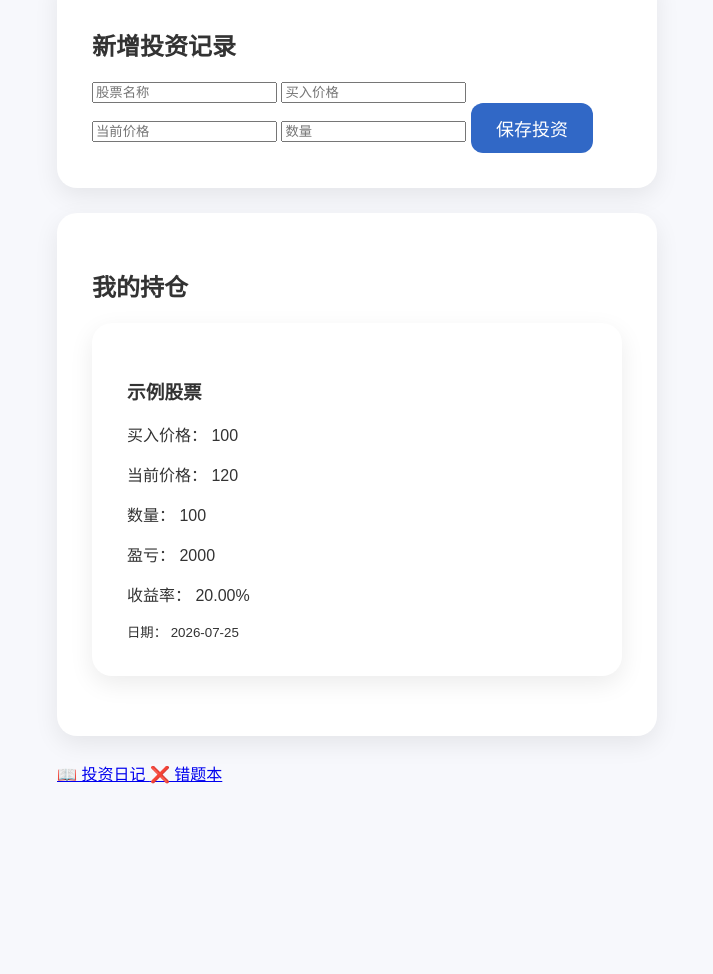
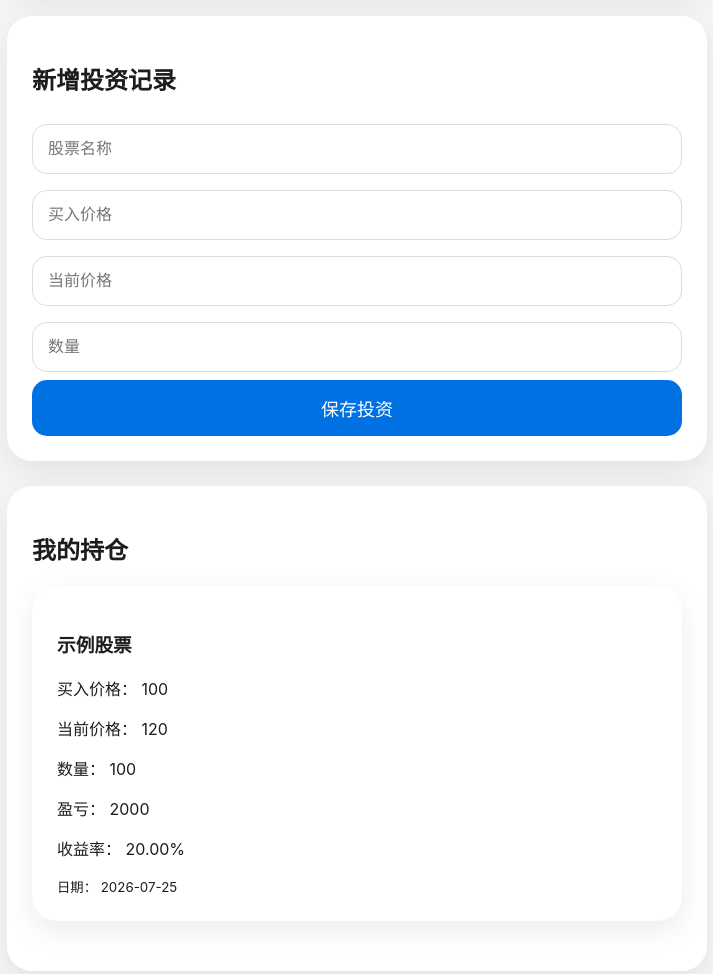
Before and after one commit to haolanl363-lhl/investment-journal, a plain HTML site: page index.html in a window 1280 px wide. Shown: the part 540-1514 px from the top of the page, without its empty margins (283-996 px from the left). Before the commit the page ends 1365 px from the top, so only its background shows below. Drawn offline with Linux system fonts and the light colour scheme.

Commit message:
Refactor CSS for improved styling and layout

```diff
--- a/style.css
+++ b/style.css
@@ -1,90 +1,213 @@
-/* 全局设置 */
-* {
-    box-sizing: border-box;
+*{
+box-sizing:border-box;
 }
 
-body {
-    margin: 0;
-    padding: 0;
-    background: #f7f8fc;
-    font-family: "Microsoft YaHei", sans-serif;
-    color: #333;
+
+body{
+
+margin:0;
+
+background:#f5f5f7;
+
+font-family:
+-apple-system,
+BlinkMacSystemFont,
+"Microsoft YaHei",
+sans-serif;
+
+color:#1d1d1f;
+
 }
 
-/* 主标题 */
-.title {
-    text-align: center;
-    margin-top: 50px;
-    font-size: 42px;
-    color: #3168c6;
-    font-family: "STKaiti", "KaiTi", serif;
+
+
+header{
+
+text-align:center;
+
+padding:50px 20px;
+
 }
 
-/* 主容器 */
-.container {
-    width: 90%;
-    max-width: 600px;
-    margin: 40px auto;
+
+
+header h1{
+
+font-size:42px;
+
+margin:0;
+
 }
 
-/* 卡片 */
-.card {
-    background: white;
-    border-radius: 20px;
-    padding: 35px;
-    margin-bottom: 25px;
-    box-shadow: 0 8px 25px rgba(0,0,0,0.08);
+
+
+header p{
+
+color:#777;
+
 }
 
-/* 欢迎文字 */
-.welcome {
-    font-size: 22px;
-    margin-bottom: 30px;
-    font-family: "STKaiti", serif;
+
+
+.container{
+
+width:92%;
+
+max-width:700px;
+
+margin:auto;
+
 }
 
-/* 状态模块 */
-.status {
-    background: #eaf4ff;
-    border-radius: 20px;
-    padding: 30px;
+
+
+.card{
+
+background:white;
+
+border-radius:25px;
+
+padding:25px;
+
+margin-bottom:25px;
+
+box-shadow:
+0 10px 30px rgba(0,0,0,.08);
+
 }
 
-.status h2 {
-    font-size: 28px;
-    font-family: "STKaiti", serif;
+
+
+input{
+
+width:100%;
+
+padding:15px;
+
+margin:8px 0;
+
+border-radius:15px;
+
+border:1px solid #ddd;
+
+font-size:16px;
+
 }
 
-.status p {
-    font-size: 18px;
-    line-height: 1.8;
-    font-family: "STKaiti", serif;
+
+
+button{
+
+width:100%;
+
+padding:15px;
+
+border:none;
+
+border-radius:15px;
+
+background:#0071e3;
+
+color:white;
+
+font-size:18px;
+
 }
 
-/* 按钮 */
-button {
-    border: none;
-    background: #3168c6;
-    color: white;
-    padding: 12px 25px;
-    border-radius: 12px;
-    font-size: 18px;
-    cursor: pointer;
+
+
+.dashboard{
+
+display:grid;
+
+grid-template-columns:1fr 1fr;
+
+gap:15px;
+
 }
 
-button:hover {
-    opacity: 0.85;
+
+
+.stat{
+
+background:white;
+
+padding:20px;
+
+border-radius:20px;
+
+text-align:center;
+
 }
 
-/* 手机适配 */
+
+
+.stat h3{
+
+font-size:15px;
+
+color:#777;
+
+}
+
+
+
+.stat p{
+
+font-size:25px;
+
+font-weight:bold;
+
+}
+
+
+
+.nav{
+
+display:flex;
+
+gap:15px;
+
+margin-bottom:50px;
+
+}
+
+
+
+.nav a{
+
+flex:1;
+
+text-align:center;
+
+padding:15px;
+
+background:white;
+
+border-radius:18px;
+
+text-decoration:none;
+
+color:#0071e3;
+
+}
+
+
+
 @media(max-width:600px){
 
-    .title {
-        font-size: 34px;
-    }
+header h1{
 
-    .card {
-        padding: 25px;
-    }
+font-size:32px;
 
 }
+
+
+.dashboard{
+
+grid-template-columns:1fr;
+
+}
+
+
+}
```
